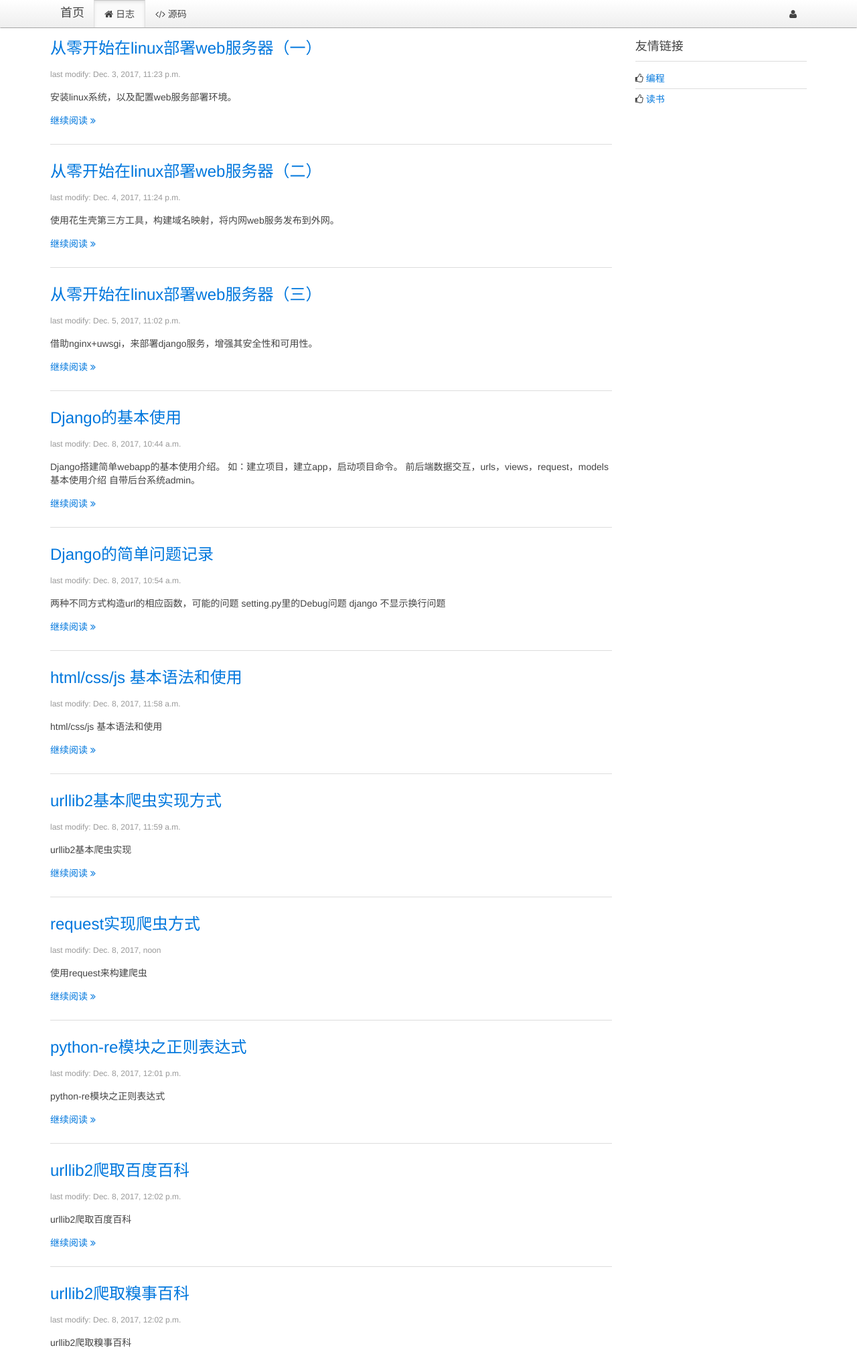
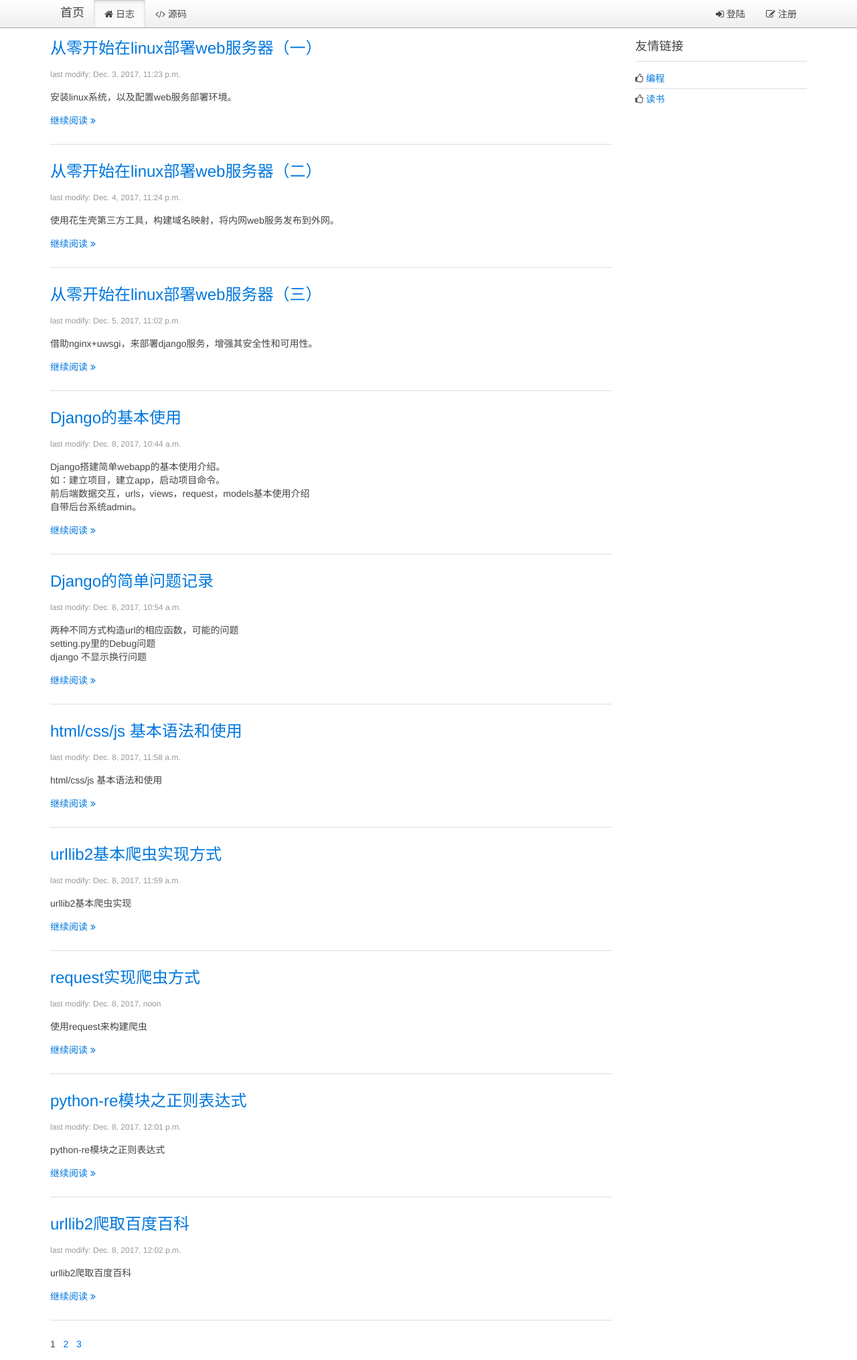
Before and after one commit to cabbageGG/myblog, a Django app: page / in a window 1280 px wide. Shown: the top 2031 px of the page at 67% size. Run offline with Django 3.2, Linux system fonts and the light colour scheme; data comes from the database, SQL or seed files in the repository; both versions use the stored data as it was after the commit.

Commit message:
realize the login modul

```diff
--- a/my_blog/blog/templates/__base__.html
+++ b/my_blog/blog/templates/__base__.html
@@ -30,18 +30,18 @@
             </ul>
             <div class="uk-navbar-flip">
                 <ul class="uk-navbar-nav">
-                {% if user %}
+                {% if userinfo %}
                     <li class="uk-parent" data-uk-dropdown>
-                        <a href="#0"><i class="uk-icon-user"></i> {{ user.name }}</a>
+                        <a href="#0"><i class="uk-icon-user"></i> {{ userinfo.name }}</a>
                         <div class="uk-dropdown uk-dropdown-navbar">
                             <ul class="uk-nav uk-nav-navbar">
-                                <li><a href="/signout"><i class="uk-icon-sign-out"></i> 登出</a></li>
+                                <li><a href="/blog/signout"><i class="uk-icon-sign-out"></i> 登出</a></li>
                             </ul>
                         </div>
                     </li>
                 {% else %}
-                    <li><a href="/signin"><i class="uk-icon-sign-in"></i> 登陆</a></li>
-                    <li><a href="/register"><i class="uk-icon-edit"></i> 注册</a></li>
+                    <li><a href="{% url 'blog:signin' %}"><i class="uk-icon-sign-in"></i> 登陆</a></li>
+                    <li><a href="{% url 'blog:register' %}"><i class="uk-icon-edit"></i> 注册</a></li>
                 {% endif %}
                 </ul>
             </div>
--- a/my_blog/blog/templates/blog/blogs.html
+++ b/my_blog/blog/templates/blog/blogs.html
@@ -38,9 +38,6 @@
             <ul class="uk-list uk-list-line">
                 <li><i class="uk-icon-thumbs-o-up"></i> <a target="_blank" href="https://github.com/cabbageGG">编程</a></li>
                 <li><i class="uk-icon-thumbs-o-up"></i> <a target="_blank" href="http://blog.jobbole.com/all-posts/">读书</a></li>
-{#                <li><i class="uk-icon-thumbs-o-up"></i> <a target="_blank" href="{% url 'blog:edit_blog' 0 %}">新建博客</a></li>#}
-                <li><i class="uk-icon-thumbs-o-up"></i> <a target="_blank" href="{% url 'blog:signin' %}">登陆</a></li>
-                <li><i class="uk-icon-thumbs-o-up"></i> <a target="_blank" href="{% url 'blog:register' %}">注册</a></li>
             </ul>
         </div>
     </div>
--- a/my_blog/blog/templates/blog/index.html
+++ b/my_blog/blog/templates/blog/index.html
@@ -16,11 +16,20 @@
         <article class="uk-article">
             <h2><a href="/blog/page/{{ blog.id }}">{{ blog.title }}</a></h2>
             <p class="uk-article-meta">last modify: {{ blog.create_time }}</p>
-            <p>{{ blog.summary }}</p>
+            <p>{{ blog.summary | linebreaksbr }}</p>
             <p><a href="/blog/page/{{ blog.id }}">继续阅读 <i class="uk-icon-angle-double-right"></i></a></p>
         </article>
         <hr class="uk-article-divider">
     {% endfor %}
+        <div class="page">
+        {% for page_num in page_nums %}
+            {% if page_num == page %}
+                <span>{{ page_num|add:"1" }}&nbsp;&nbsp;</span>
+            {% else %}
+                <a href="?p={{ page_num|add:"1" }}"><span>{{ page_num|add:"1" }}&nbsp;&nbsp;</span></a>
+            {% endif %}
+        {% endfor %}
+        </div>
     </div>
 
     <div class="uk-width-medium-1-4">
@@ -29,9 +38,6 @@
             <ul class="uk-list uk-list-line">
                 <li><i class="uk-icon-thumbs-o-up"></i> <a target="_blank" href="https://github.com/cabbageGG">编程</a></li>
                 <li><i class="uk-icon-thumbs-o-up"></i> <a target="_blank" href="http://blog.jobbole.com/all-posts/">读书</a></li>
-{#                <li><i class="uk-icon-thumbs-o-up"></i> <a target="_blank" href="{% url 'blog:edit_blog' 0 %}">新建博客</a></li>#}
-{#                <li><i class="uk-icon-thumbs-o-up"></i> <a target="_blank" href="{% url 'blog:signin' %}">登陆</a></li>#}
-{#                <li><i class="uk-icon-thumbs-o-up"></i> <a target="_blank" href="{% url 'blog:register' %}">注册</a></li>#}
             </ul>
         </div>
     </div>
--- a/my_blog/blog/templates/blog/register.html
+++ b/my_blog/blog/templates/blog/register.html
@@ -92,6 +92,9 @@ $(function () {
             <div class="uk-form-row">
                 <input type="submit" class="uk-button uk-button-primary" value="注册">
             </div>
+            {% if msg %}
+                <p>{{ msg }}</p>
+            {% endif %}
         </form>
     </div>
 
--- a/my_blog/blog/templates/blog/signin.html
+++ b/my_blog/blog/templates/blog/signin.html
@@ -60,7 +60,7 @@
                 <div class="uk-form-row">
                     <div class="uk-form-icon uk-width-1-1">
                         <i class="uk-icon-envelope-o"></i>
-                        <input name="account" type="text" placeholder="账户" maxlength="50" class="uk-width-1-1 uk-form-large">
+                        <input name="account" type="text" placeholder="邮箱" maxlength="50" class="uk-width-1-1 uk-form-large">
                     </div>
                 </div>
                 <div class="uk-form-row">
@@ -75,8 +75,8 @@
                 <div class="uk-form-row uk-text-small">
                     <label class="uk-float-left"><input v-model="remember" type="checkbox"> 记住我</label>
                 </div>
-                {% if login_fail %}
-                    <p>登录失败</p>
+                {% if msg %}
+                    <p>{{ msg }}</p>
                 {% endif %}
             </form>
         </div>
--- a/my_blog/blog/urls.py
+++ b/my_blog/blog/urls.py
@@ -13,6 +13,7 @@ urlpatterns = [
     # url(r'^delete/(?P<blog_id>\d+)/$', views.delete_blog, name="delete_blog"),
     url(r'^signin/$', views.signin, name="signin"),
     url(r'^register/$', views.register, name="register"),
+    url(r'^signout/$', views.signout, name="signout"),
     url(r'^signin_action/$', views.signin_action, name="signin_action"),
     url(r'^register_action/$', views.register_action, name="register_action"),
     url(r'^page/(?P<blog_id>\d+)/comment/$', views.comment_blog, name="comment"),
--- a/my_blog/blog/views.py
+++ b/my_blog/blog/views.py
@@ -6,10 +6,10 @@ from django.http import HttpResponseRedirect
 # Create your views here.
 
 def index(request):
-    blogs = models.Blog.objects.all()
-    return render(request, "blog/index.html", {"blogs": blogs})
-
-def blogs(request):
+    userinfo = ""
+    account = request.COOKIES.get("account","")
+    if account:
+        userinfo = models.User.objects.filter(account=account)[0]
     page = int(request.GET.get("p", "1"))
     first = (page - 1)*10
     end = first + 10
@@ -24,12 +24,37 @@ def blogs(request):
     blogs = blogs[first:end]
     page = page - 1
 
-    return render(request, "blog/blogs.html", {"blogs": blogs, "page":page, "page_nums":page_nums})
+    return render(request, "blog/index.html", {"blogs": blogs, "page":page, "page_nums":page_nums, "userinfo":userinfo})
+
+def blogs(request):
+    userinfo = ""
+    account = request.COOKIES.get("account","")
+    if account:
+        userinfo = models.User.objects.filter(account=account)[0]
+    page = int(request.GET.get("p", "1"))
+    first = (page - 1)*10
+    end = first + 10
+    blogs = models.Blog.objects.all()
+    total_nums = len(blogs)
+    if (total_nums % 10) > 0:
+        page_nums = int(total_nums/10) + 1
+    else:
+        page_nums = int(total_nums/10)
+
+    page_nums = range(0, page_nums)
+    blogs = blogs[first:end]
+    page = page - 1
+
+    return render(request, "blog/blogs.html", {"blogs": blogs, "page":page, "page_nums":page_nums, "userinfo":userinfo})
 
 def show_blog(request, blog_id):
+    userinfo = ""
+    account = request.COOKIES.get("account","")
+    if account:
+        userinfo = models.User.objects.filter(account=account)[0]
     blog = models.Blog.objects.get(id=blog_id)
     comments = models.Comments.objects.filter(blog_id=blog_id, comment_id=0)
-    return render(request, "blog/blog.html", {"blog": blog, "comments":comments})
+    return render(request, "blog/blog.html", {"blog": blog, "comments":comments, "userinfo":userinfo})
 
 def comment_blog(request, blog_id):
     user_name = request.POST.get("user_name", "游客")
@@ -49,6 +74,11 @@ def signin(request):
 def register(request):
     return render(request, "blog/register.html")
 
+def signout(request):
+    response = HttpResponseRedirect('/')
+    response.delete_cookie(key="account")
+    return response
+
 def signin_action(request):
     account = request.POST.get("account", "")
     password = request.POST.get("password", "")
@@ -57,7 +87,7 @@ def signin_action(request):
         response = HttpResponseRedirect("/blog")
         response.set_cookie(key='account', value=account, expires=3600)
         return response
-    return render(request, "blog/signin.html", {"login_fail":True})
+    return render(request, "blog/signin.html", {"msg":"登录失败"})
 
 def register_action(request):
     name = request.POST.get("name", "")
```
Also changed, not shown: my_blog/db.sqlite3.
